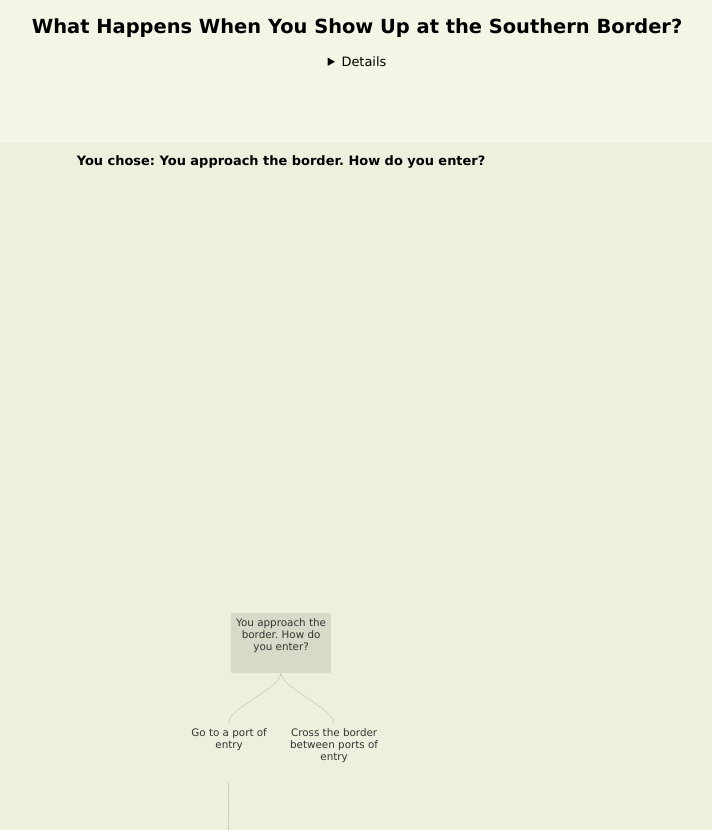
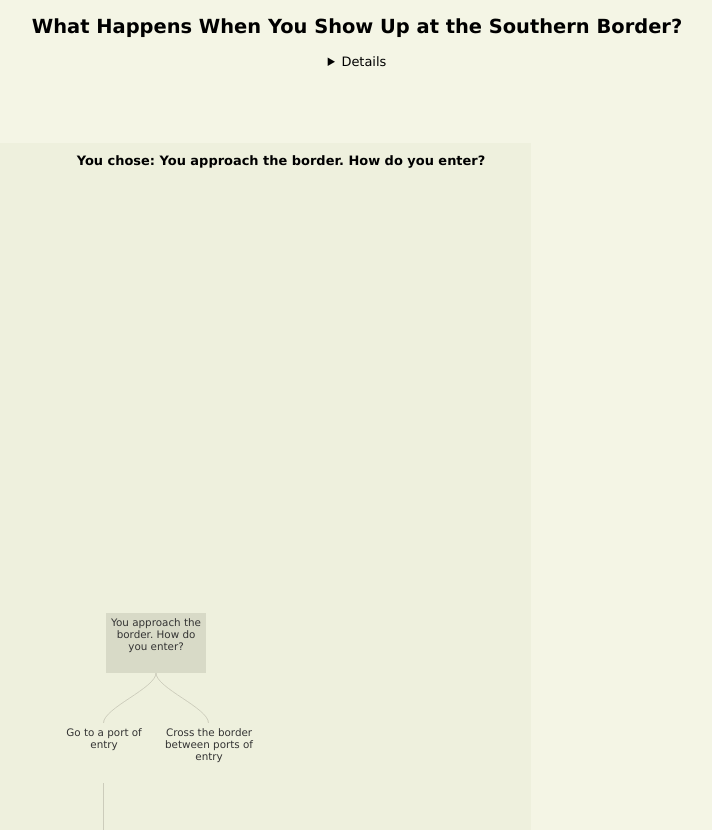
Before and after one commit to GaelanSmith/GaelanSmith.github.io, a plain HTML site: page index.html in a window 1280 px wide. Shown: the part 50-880 px from the top of the page, without its empty margins (283-995 px from the left). Drawn offline with Linux system fonts and the light colour scheme.

Commit message:
More formatting

```diff
--- a/css/base.css
+++ b/css/base.css
@@ -28,7 +28,7 @@ a {
 }
 
 #container {
-    width: 1000px;
+    width: 750px;
     height: 600px;
     margin: 5%;
     position:relative;
@@ -83,6 +83,7 @@ a {
 
 #log {
     position:relative;
+
     top:20px;
     font-size:1.0em;
     font-weight:bold;
```
